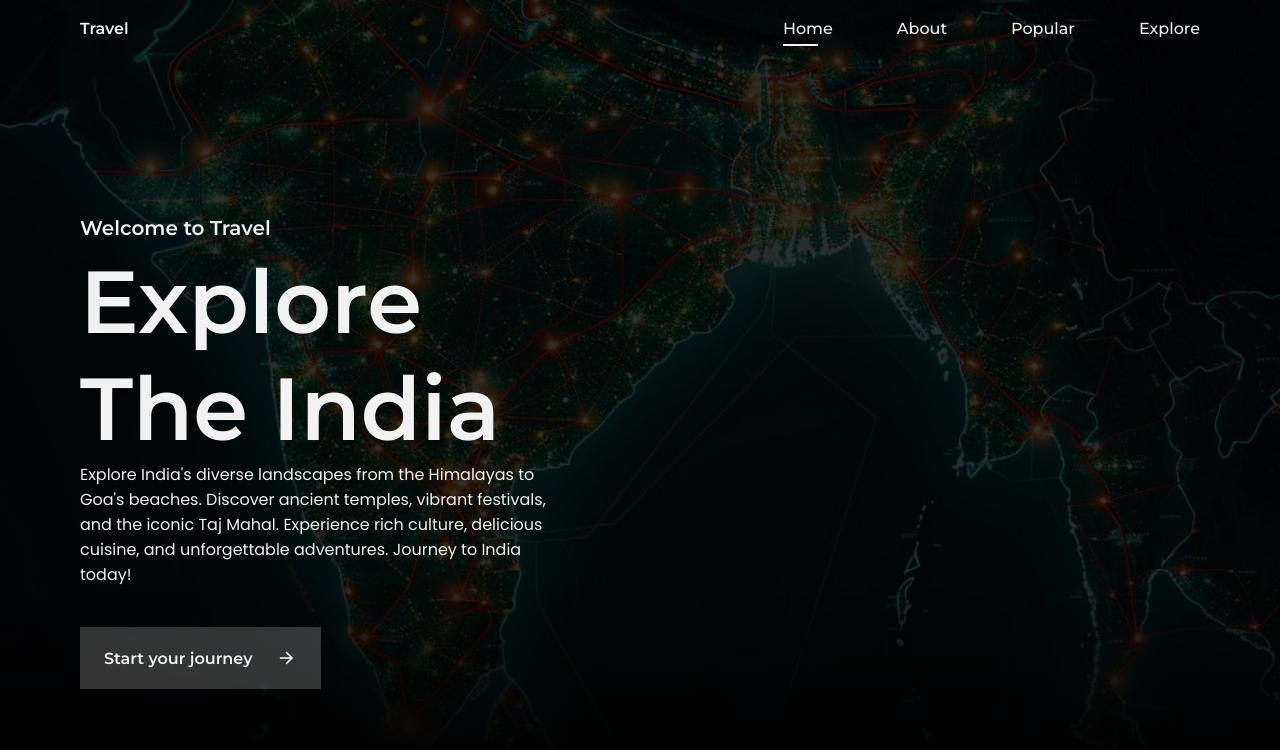
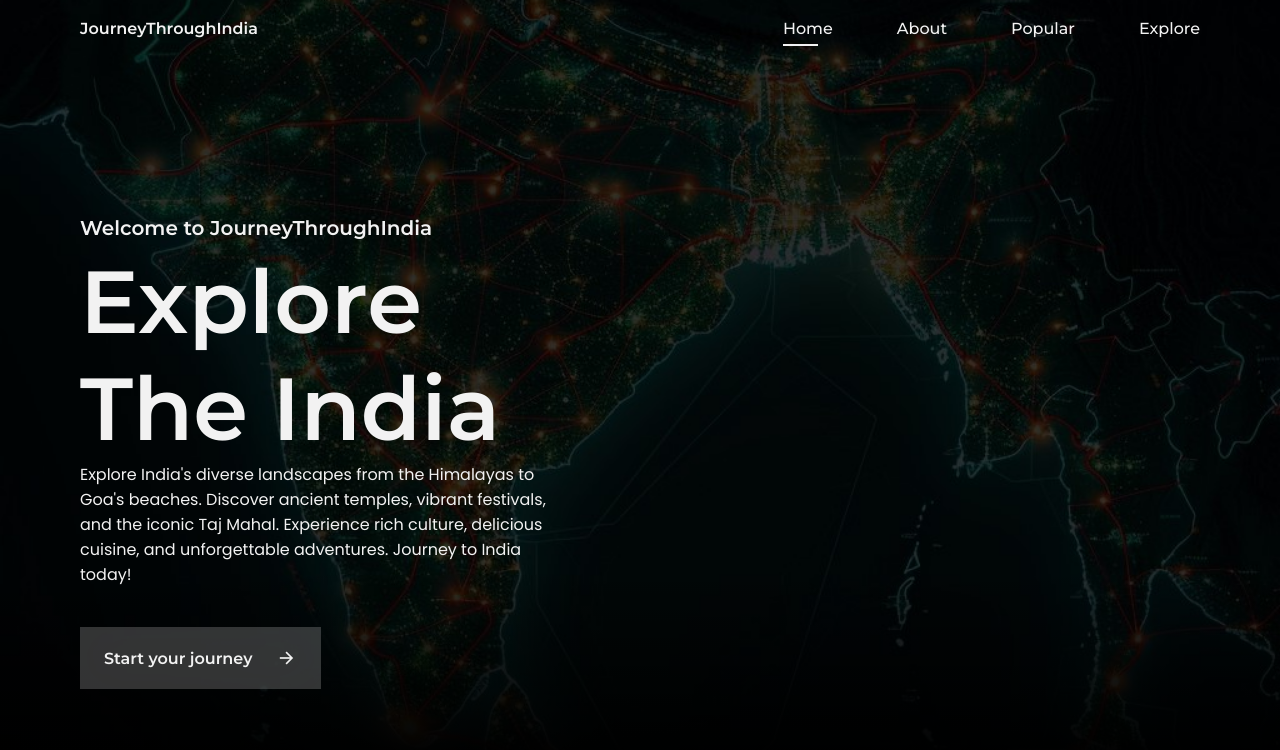
Before and after one commit to UnnatiVe/Prasunet_WD_01, a plain HTML site: page responsive-travel-website-2/index.html in a window 1280 px wide. Shown: the top 750 px of the page. Drawn offline with nearby package versions, Linux system fonts and the light colour scheme.

Commit message:
Update index.html

```diff
--- a/responsive-travel-website-2/index.html
+++ b/responsive-travel-website-2/index.html
@@ -23,7 +23,7 @@
       <header class="header" id="header">
          <nav class="nav container">
             <a href="#" class="nav__logo">
-               Travel
+               JourneyThroughIndia
             </a>
             <div class="nav__menu" id="nav-menu">
                <ul class="nav__list">
@@ -57,7 +57,7 @@
             <div class="home__container container grid">
                <div class="home__data">
                   <h3 class="home__subtitle">
-                     Welcome to Travel
+                     Welcome to JourneyThroughIndia
                   </h3>
                   <h1 class="home__title">
                      Explore<br>
```
